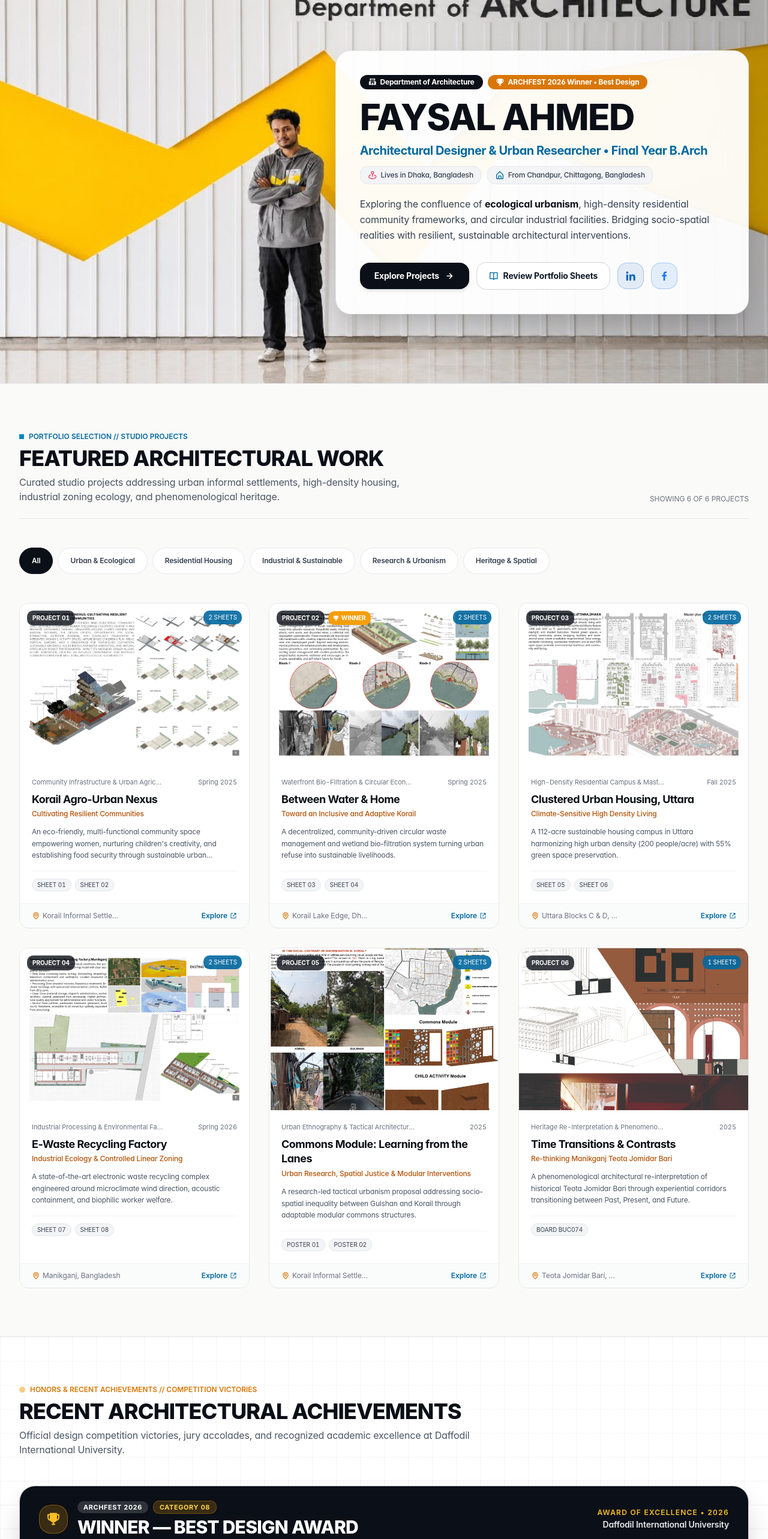
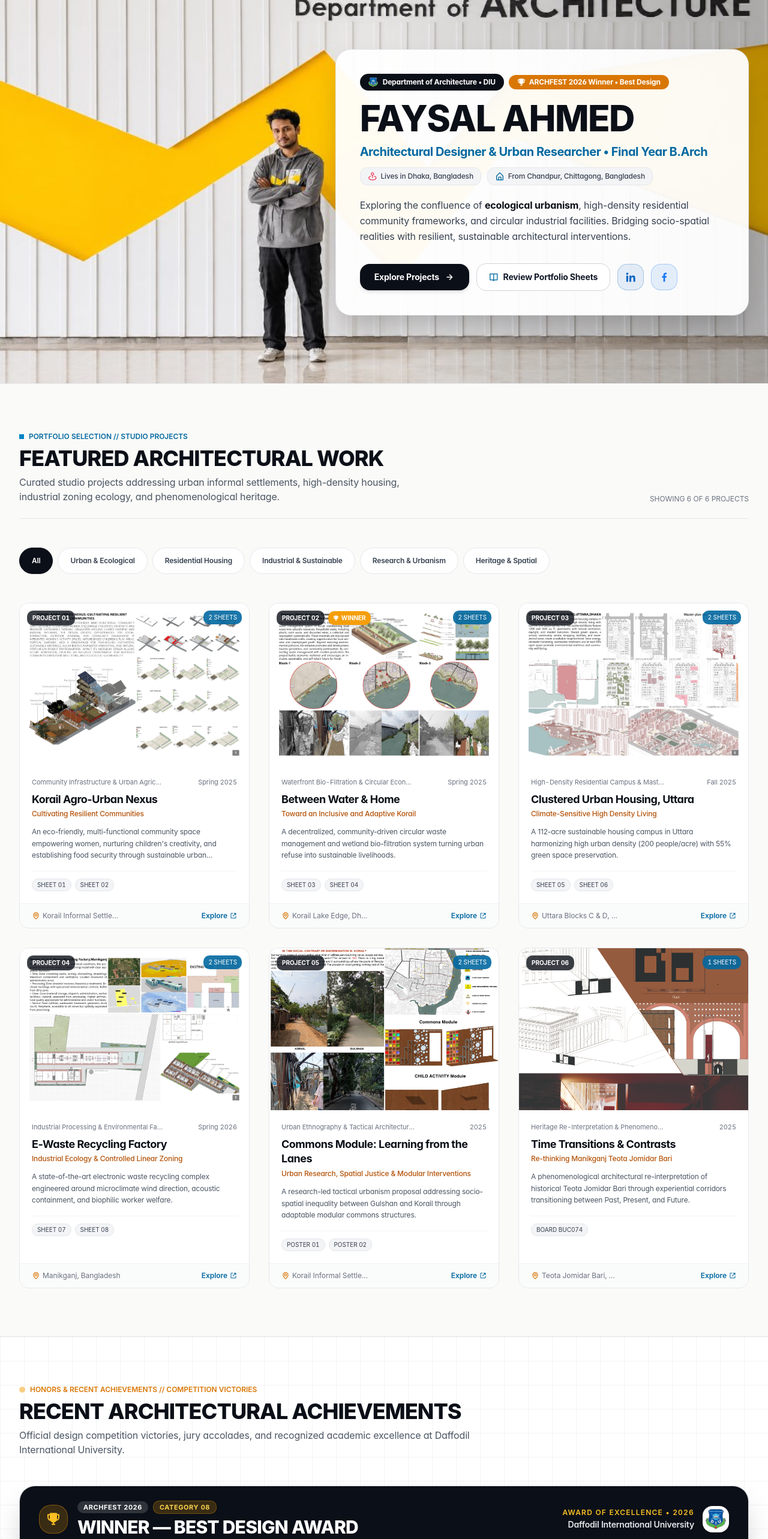
Before and after one commit to armanhossen-dev/Portfolio_for_faysal_vai, a React (Vite) app: page / in a window 1280 px wide. Shown: the part 80-2646 px from the top of the page at 60% size. Built offline with nearby package versions, Linux system fonts and the light colour scheme.

Commit message:
feat: integrate official DIU university shield logo across portfolio

```diff
--- a/src/components/AboutSection.jsx
+++ b/src/components/AboutSection.jsx
@@ -67,7 +67,10 @@ export default function AboutSection() {
 
               <div className="flex flex-wrap items-center justify-between gap-2 pb-4 border-b border-studio-200 dark:border-studio-800 font-mono text-xs">
                 <span className="text-studio-500">INSTITUTION:</span>
-                <span className="font-bold text-studio-900 dark:text-white">{studentProfile.university}</span>
+                <span className="font-bold text-studio-900 dark:text-white flex items-center gap-2">
+                  <img src={studentProfile.universityLogo} alt="DIU Crest" className="w-5 h-5 object-contain shrink-0" />
+                  <span>{studentProfile.university}</span>
+                </span>
               </div>
 
               {/* Personal Details */}
@@ -136,9 +139,9 @@ export default function AboutSection() {
                     key={idx}
                     className="p-4 rounded-xl bg-white dark:bg-studio-950 border border-studio-200/80 dark:border-studio-800 shadow-2xs hover:border-blueprint-400 dark:hover:border-blueprint-500 transition-all flex items-start gap-3.5"
                   >
-                    <div className="w-10 h-10 rounded-full bg-studio-100 dark:bg-studio-800 flex items-center justify-center shrink-0 border border-studio-200 dark:border-studio-700 overflow-hidden">
+                    <div className="w-12 h-12 rounded-xl bg-white p-1 flex items-center justify-center shrink-0 border border-studio-200 dark:border-studio-700 shadow-2xs overflow-hidden">
                       {edu.logo ? (
-                        <img src={edu.logo} alt={edu.institution} className="w-full h-full object-cover" />
+                        <img src={edu.logo} alt={edu.institution} className="w-full h-full object-contain" />
                       ) : (
                         <i className={`bx ${edu.icon || 'bx-school'} text-xl text-blueprint-600 dark:text-blueprint-400`}></i>
                       )}
--- a/src/components/AchievementsSection.jsx
+++ b/src/components/AchievementsSection.jsx
@@ -85,6 +85,7 @@ export default function AchievementsSection({ onSelectProject, onOpenLightbox })
               </div>
             </div>
 
+            <div className="flex items-center md:justify-end gap-3.5">
               <div className="text-left md:text-right">
                 <div className="text-xs font-mono font-semibold uppercase tracking-widest text-amber-400">
                   {achievement.awardType} • {achievement.year}
@@ -92,6 +93,12 @@ export default function AchievementsSection({ onSelectProject, onOpenLightbox })
                 <div className="text-sm font-semibold text-studio-200 mt-0.5">
                   {achievement.organizer}
                 </div>
+              </div>
+              <img
+                src="./images/diu-logo.png"
+                alt="Daffodil International University Crest"
+                className="w-11 h-11 object-contain shrink-0 p-1 bg-white rounded-lg border border-white/20 shadow-sm hidden sm:block"
+              />
             </div>
           </div>
 
--- a/src/components/Footer.jsx
+++ b/src/components/Footer.jsx
@@ -117,7 +117,10 @@ export default function Footer({ onOpenSheetReview }) {
           </div>
 
           <div className="flex items-center gap-4">
-            <span>Daffodil International University</span>
+            <span className="flex items-center gap-1.5">
+              <img src="./images/diu-logo.png" alt="DIU Crest" className="w-4 h-4 object-contain inline-block" />
+              <span>Daffodil International University</span>
+            </span>
             <span>•</span>
             <button
               onClick={scrollToTop}
--- a/src/components/Hero.jsx
+++ b/src/components/Hero.jsx
@@ -32,9 +32,9 @@ export default function Hero({ onOpenSheetReview }) {
 
               {/* Category / Department Eyebrow */}
               <div className="flex flex-wrap items-center gap-2 mb-4">
-                <span className="inline-flex items-center gap-1.5 px-3.5 py-1 rounded-full text-xs font-bold bg-studio-950 text-white dark:bg-white dark:text-studio-950 shadow-xs">
-                  <i className="bx bxs-school text-sm"></i>
-                  <span>Department of Architecture</span>
+                <span className="inline-flex items-center gap-2 px-3.5 py-1.5 rounded-full text-xs font-bold bg-studio-950 text-white dark:bg-white dark:text-studio-950 shadow-xs">
+                  <img src="./images/diu-logo.png" alt="DIU Crest" className="w-4 h-4 object-contain shrink-0" />
+                  <span>Department of Architecture • DIU</span>
                 </span>
                 <a
                   href="#achievements"
--- a/src/data/projectsData.js
+++ b/src/data/projectsData.js
@@ -3,6 +3,7 @@ export const studentProfile = {
   title: "Architectural Designer & Urban Researcher",
   degree: "Bachelor of Architecture (B.Arch) — Final Year Candidate",
   university: "Daffodil International University",
+  universityLogo: "./images/diu-logo.png",
   academicPeriod: "January 2022 – Present (Final Year)",
   location: "Dhaka, Bangladesh",
   livesIn: "Dhaka, Bangladesh",
```
Also changed, not shown: public/images/diu-logo.png, 7 other files (tests, documents, lock files or other folders). Lines whose indentation alone changed are shown as unchanged.
